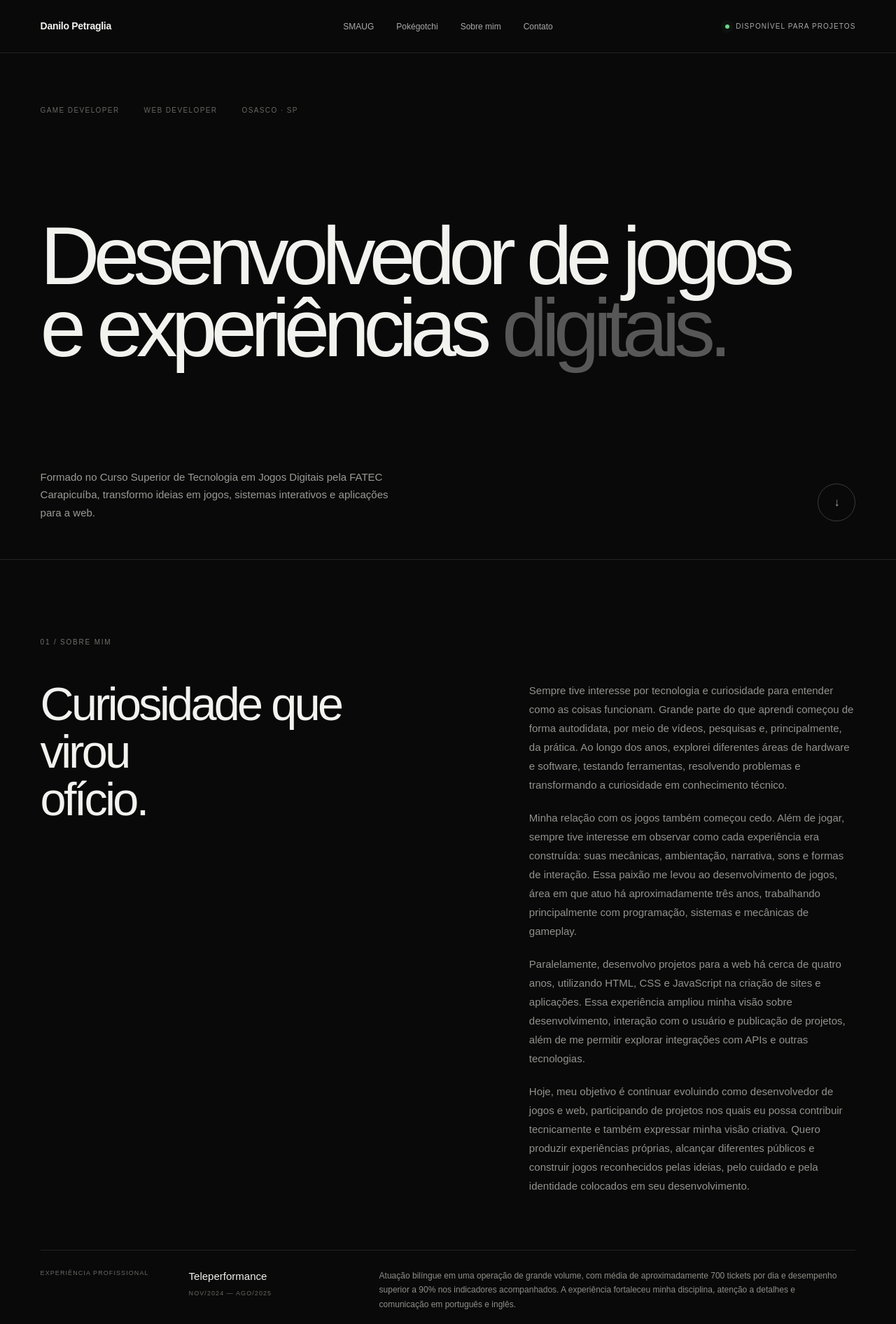
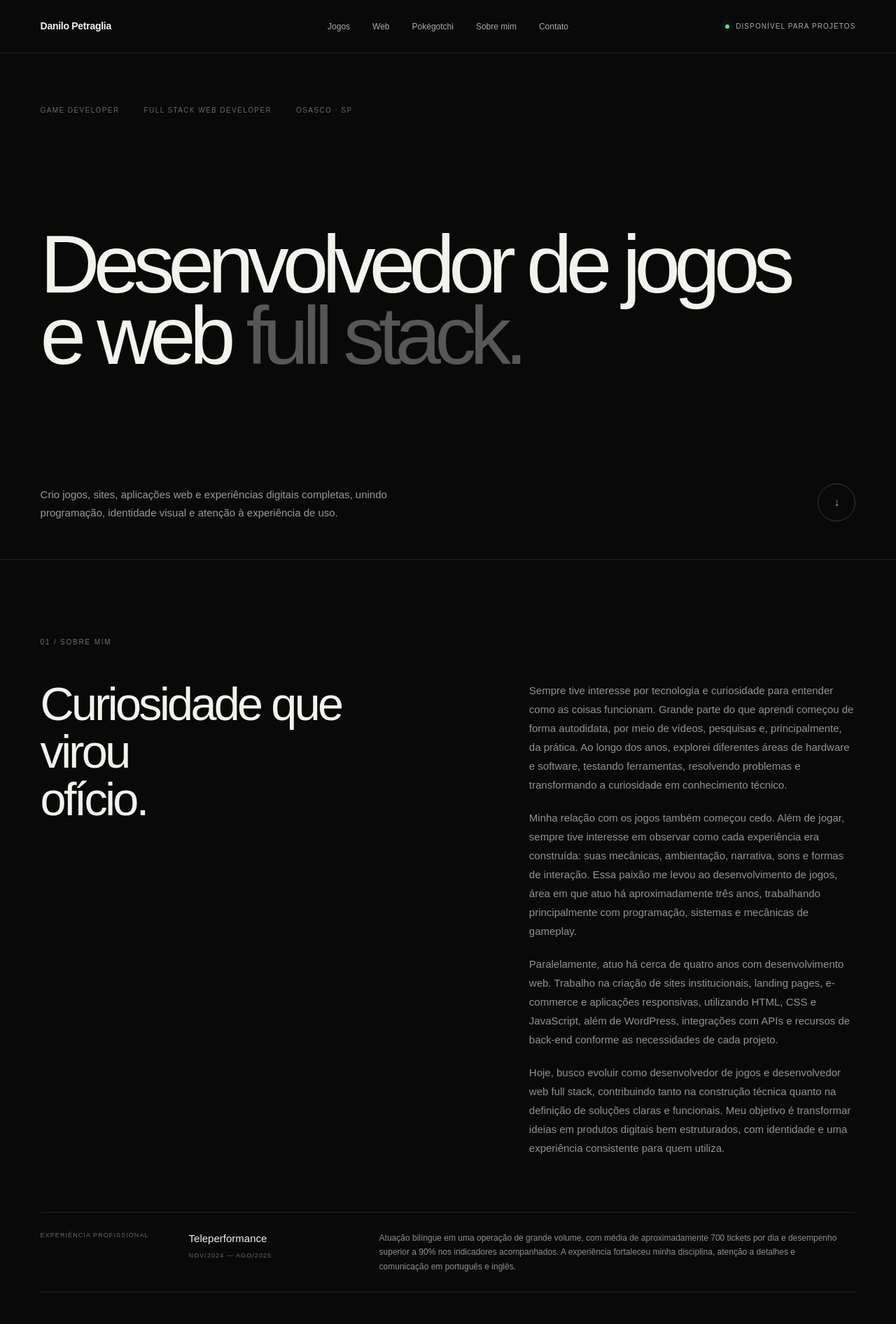
Before and after one commit to zapinhor/Portifolio, a Next.js app: page /Portfolio/ in a window 1280 px wide. Shown: the top 1892 px of the page at 70% size. Built offline with nearby package versions, Linux system fonts and the light colour scheme.

Commit message:
Reforca posicionamento full stack e atualiza contatos

```diff
--- a/app/globals.css
+++ b/app/globals.css
@@ -90,3 +90,32 @@
   *,*::before,*::after{animation-duration:.01ms!important;animation-iteration-count:1!important;scroll-behavior:auto!important;transition-duration:.01ms!important}
   [data-reveal]{opacity:1!important;transform:none!important}
 }
+
+/* Full-stack web positioning and direct contact */
+.web-services{display:grid;grid-template-columns:repeat(3,1fr);margin-top:72px;border-top:1px solid #353535;border-bottom:1px solid var(--line)}
+.web-services>span{padding:28px 32px 30px 0}
+.web-services>span+span{border-left:1px solid var(--line);padding-left:32px}
+.web-services small{display:block;color:var(--accent);font-size:9px;letter-spacing:.12em;margin-bottom:28px}
+.web-services strong{display:block;font-size:17px;font-weight:500;margin-bottom:12px}
+.web-services p{max-width:340px;color:#858581;font-size:12px;line-height:1.7;margin:0}
+.contact-actions{display:flex;align-items:flex-end;justify-content:space-between;gap:42px}
+.whatsapp{min-width:270px;padding:17px 18px;border:1px solid #31543d;background:#0d1811;display:grid;grid-template-columns:1fr auto;align-items:center;gap:5px 20px;transition:border-color .25s,background .25s,transform .25s}
+.whatsapp span{color:#7eaa8a;font-size:9px;text-transform:uppercase;letter-spacing:.12em}
+.whatsapp strong{font-size:14px;font-weight:500}
+.whatsapp svg{grid-column:2;grid-row:1/3;transition:transform .25s ease}
+.whatsapp:hover{border-color:#65d889;background:#102117;transform:translateY(-2px)}
+.whatsapp:hover svg{transform:translate(3px,-3px)}
+
+@media(max-width:900px){
+  .web-services{grid-template-columns:1fr}
+  .web-services>span{padding:24px 0}
+  .web-services>span+span{border-left:0;border-top:1px solid var(--line);padding-left:0}
+  .contact-actions{align-items:flex-start;flex-direction:column}
+  .whatsapp{width:100%;max-width:420px}
+}
+
+@media(max-width:650px){
+  .web-services{margin-top:48px}
+  .contact-actions{gap:26px}
+  .email{font-size:15px;max-width:100%;overflow-wrap:anywhere}
+}
--- a/app/layout.tsx
+++ b/app/layout.tsx
@@ -4,14 +4,14 @@ import "./globals.css";
 export const metadata: Metadata = {
   metadataBase: new URL("https://zapinhor.github.io/Portfolio/"),
   title: "Danilo Petraglia | Portfólio",
-  description: "Portfólio de Danilo Petraglia — game developer, projetos SMAUG e desenvolvimento web.",
+  description: "Portfólio de Danilo Petraglia — desenvolvedor de jogos e desenvolvedor web full stack, com experiência em sites, aplicações e e-commerce.",
   openGraph: {
-    title: "Danilo Petraglia | Games & Web",
-    description: "Game developer e desenvolvedor web. Conheça os projetos SMAUG criados durante a formação em Jogos Digitais.",
+    title: "Danilo Petraglia | Game Developer & Full Stack Web Developer",
+    description: "Desenvolvimento de jogos, sites, aplicações web e e-commerce. Conheça os projetos de Danilo Petraglia.",
     type: "website",
     images: [{ url: "/og.png", width: 1200, height: 630, alt: "Danilo Petraglia — Game Developer & Web" }],
   },
-  twitter: { card: "summary_large_image", title: "Danilo Petraglia | Games & Web", description: "Game developer e desenvolvedor web.", images: ["/og.png"] },
+  twitter: { card: "summary_large_image", title: "Danilo Petraglia | Games & Full Stack Web", description: "Desenvolvimento de jogos, sites, aplicações web e e-commerce.", images: ["/og.png"] },
   icons: { icon: "/favicon.svg", shortcut: "/favicon.svg" },
 };
 
--- a/app/page.tsx
+++ b/app/page.tsx
@@ -80,20 +80,21 @@ export default function Home() {
       <header className="header">
         <a className="name" href="#inicio">Danilo Petraglia</a>
         <nav aria-label="Navegação principal">
-          <a href="#smaug">SMAUG</a>
+          <a href="#smaug">Jogos</a>
+          <a href="#web">Web</a>
           <a href="#pokegotchi">Pokégotchi</a>
           <a href="#sobre">Sobre mim</a>
           <a href="#contato">Contato</a>
         </nav>
-        <a className="availability" href="mailto:danilohp2011@hotmail.com"><span /> Disponível para projetos</a>
+        <a className="availability" href="https://wa.me/5511997396671" target="_blank" rel="noreferrer"><span /> Disponível para projetos</a>
       </header>
 
       <section className="hero" id="inicio">
-        <div className="hero-meta"><span>Game Developer</span><span>Web Developer</span><span>Osasco · SP</span></div>
-        <h1>Desenvolvedor de jogos<br />e experiências <span>digitais.</span></h1>
+        <div className="hero-meta"><span>Game Developer</span><span>Full Stack Web Developer</span><span>Osasco · SP</span></div>
+        <h1>Desenvolvedor de jogos<br />e web <span>full stack.</span></h1>
         <div className="hero-bottom">
-          <p>Formado no Curso Superior de Tecnologia em Jogos Digitais pela FATEC Carapicuíba, transformo ideias em jogos, sistemas interativos e aplicações para a web.</p>
-          <a className="circle-link" href="#smaug" aria-label="Ver projetos SMAUG">↓</a>
+          <p>Crio jogos, sites, aplicações web e experiências digitais completas, unindo programação, identidade visual e atenção à experiência de uso.</p>
+          <a className="circle-link" href="#smaug" aria-label="Conhecer meus projetos">↓</a>
         </div>
       </section>
 
@@ -104,8 +105,8 @@ export default function Home() {
           <div className="intro-copy" data-reveal="right">
             <p>Sempre tive interesse por tecnologia e curiosidade para entender como as coisas funcionam. Grande parte do que aprendi começou de forma autodidata, por meio de vídeos, pesquisas e, principalmente, da prática. Ao longo dos anos, explorei diferentes áreas de hardware e software, testando ferramentas, resolvendo problemas e transformando a curiosidade em conhecimento técnico.</p>
             <p>Minha relação com os jogos também começou cedo. Além de jogar, sempre tive interesse em observar como cada experiência era construída: suas mecânicas, ambientação, narrativa, sons e formas de interação. Essa paixão me levou ao desenvolvimento de jogos, área em que atuo há aproximadamente três anos, trabalhando principalmente com programação, sistemas e mecânicas de gameplay.</p>
-            <p>Paralelamente, desenvolvo projetos para a web há cerca de quatro anos, utilizando HTML, CSS e JavaScript na criação de sites e aplicações. Essa experiência ampliou minha visão sobre desenvolvimento, interação com o usuário e publicação de projetos, além de me permitir explorar integrações com APIs e outras tecnologias.</p>
-            <p>Hoje, meu objetivo é continuar evoluindo como desenvolvedor de jogos e web, participando de projetos nos quais eu possa contribuir tecnicamente e também expressar minha visão criativa. Quero produzir experiências próprias, alcançar diferentes públicos e construir jogos reconhecidos pelas ideias, pelo cuidado e pela identidade colocados em seu desenvolvimento.</p>
+            <p>Paralelamente, atuo há cerca de quatro anos com desenvolvimento web. Trabalho na criação de sites institucionais, landing pages, e-commerce e aplicações responsivas, utilizando HTML, CSS e JavaScript, além de WordPress, integrações com APIs e recursos de back-end conforme as necessidades de cada projeto.</p>
+            <p>Hoje, busco evoluir como desenvolvedor de jogos e desenvolvedor web full stack, contribuindo tanto na construção técnica quanto na definição de soluções claras e funcionais. Meu objetivo é transformar ideias em produtos digitais bem estruturados, com identidade e uma experiência consistente para quem utiliza.</p>
           </div>
         </div>
         <aside className="experience-note" data-reveal>
@@ -172,11 +173,16 @@ export default function Home() {
         </div>
       </section>
 
-      <section className="web-section" data-reveal>
+      <section className="web-section" id="web" data-reveal>
         <p className="label">04 / Desenvolvimento web</p>
         <div className="web-content" data-reveal>
-          <h2>Sites claros, responsivos<br />e pensados para pessoas.</h2>
-          <div><p>Desenvolvimento de páginas e interfaces para a web com atenção à estrutura, hierarquia visual e adaptação entre desktop e dispositivos móveis.</p><div className="web-stack"><span>Front-end</span><span>WordPress</span><span>UI / UX</span></div></div>
+          <h2>Da ideia ao site<br />pronto para crescer.</h2>
+          <div><p>Desenvolvimento full stack de sites e aplicações para a web, da construção das interfaces à integração de recursos e publicação. Cada projeto é pensado para funcionar bem em computadores e celulares, comunicar com clareza e facilitar a evolução do negócio.</p><div className="web-stack"><span>Sites institucionais</span><span>Landing pages</span><span>E-commerce</span><span>Aplicações web</span><span>Integração de APIs</span><span>Front-end e back-end</span></div></div>
+        </div>
+        <div className="web-services" aria-label="Experiência em desenvolvimento web" data-reveal>
+          <span><small>01</small><strong>Sites responsivos</strong><p>Interfaces adaptadas a diferentes telas, com estrutura clara, desempenho e navegação objetiva.</p></span>
+          <span><small>02</small><strong>E-commerce</strong><p>Estruturação de lojas virtuais, páginas de produtos e jornadas de compra voltadas à conversão.</p></span>
+          <span><small>03</small><strong>Aplicações e integrações</strong><p>Recursos interativos, consumo de APIs e conexão entre interface, dados e regras do projeto.</p></span>
         </div>
         <a className="web-project featured-web" href="https://drive.google.com/file/d/1pybqrFdF97QAyaLOGlf2yHx1GyXW3GKI/view?usp=sharing" target="_blank" rel="noreferrer" aria-label="Baixar o Pokémon Tamagotchi para Windows" data-reveal>
           <div><span>Aplicação de console · C# · cerca de 5 meses</span><h3>Pokémon Tamagotchi</h3></div>
@@ -193,14 +199,18 @@ export default function Home() {
       <section className="contact" id="contato" data-reveal>
         <p className="label">05 / Contato</p>
         <h2>Vamos construir<br />algo juntos.</h2>
-        <a className="email" href="mailto:danilohp2011@hotmail.com">danilohp2011@hotmail.com <Arrow /></a>
+        <div className="contact-actions">
+          <a className="email" href="mailto:contatodanilohp@gmail.com">contatodanilohp@gmail.com <Arrow /></a>
+          <a className="whatsapp" href="https://wa.me/5511997396671" target="_blank" rel="noreferrer"><span>WhatsApp</span><strong>(11) 99739-6671</strong><Arrow /></a>
+        </div>
         <div className="links">
+          <a href="https://github.com/zapinhor" target="_blank" rel="noreferrer">GitHub <Arrow /></a>
           <a href="https://www.linkedin.com/in/danilopetraglia/" target="_blank" rel="noreferrer">LinkedIn <Arrow /></a>
           <a href="https://zapinhor.itch.io/" target="_blank" rel="noreferrer">itch.io <Arrow /></a>
         </div>
       </section>
 
-      <footer><span>Danilo Petraglia</span><span>Game & Web Developer</span><a href="#inicio">Voltar ao topo ↑</a></footer>
+      <footer><span>Danilo Petraglia</span><span>Game Developer & Full Stack Web Developer</span><a href="#inicio">Voltar ao topo ↑</a></footer>
     </main>
   );
 }
```
